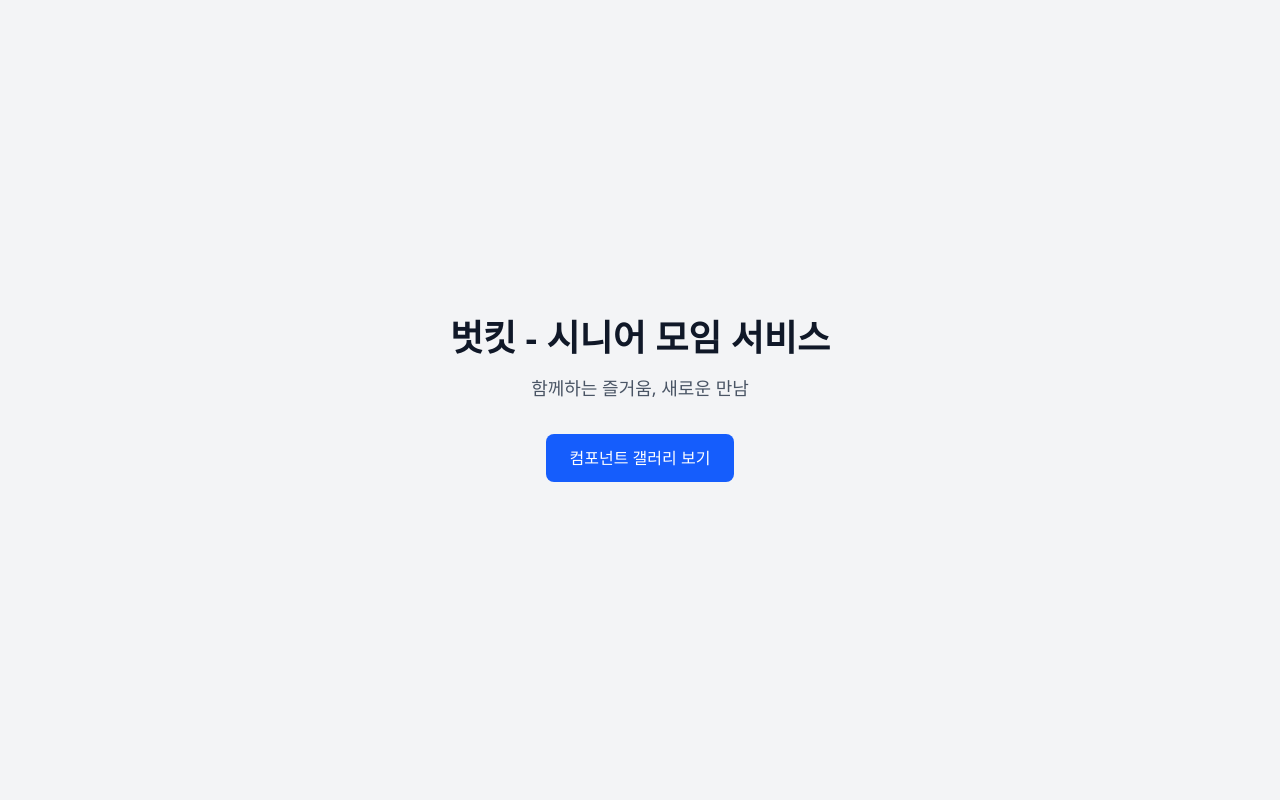
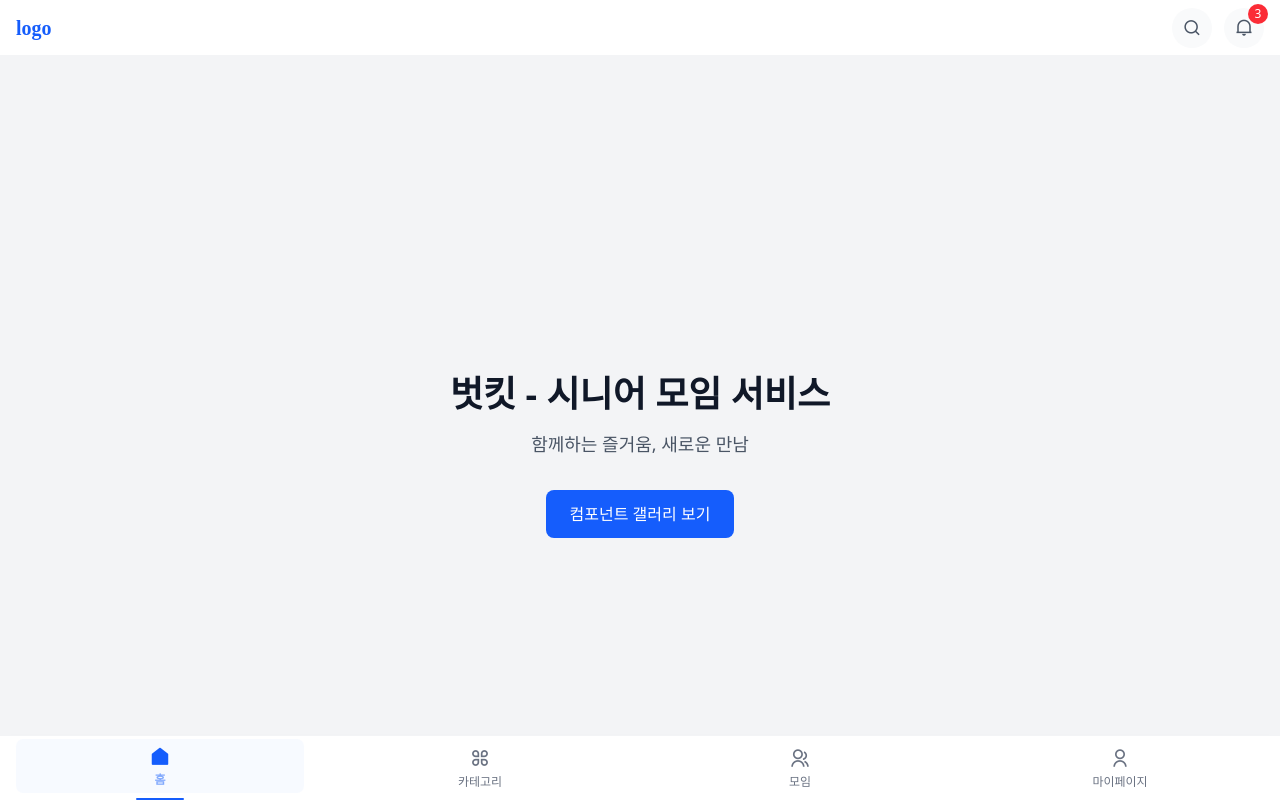
Before and after one commit to GoormOnlyOne/OnlyOne-Front, a React (Vite) app: page / in a window 1280 px wide. Built offline with nearby package versions, Linux system fonts and the light colour scheme.

Commit message:
feat: 기본 레이아웃 생성 및 router 설정

```diff
--- /dev/null
+++ b/src/components/layout/default/Layout.tsx
@@ -0,0 +1,24 @@
+import { Outlet } from 'react-router-dom';
+import Header from './Header';
+import Footer from './Footer';
+
+export default function DefaultLayout() {
+  return (
+    <div className="h-screen flex flex-col overflow-hidden">
+      {/* 고정 헤더 - 높이를 명시적으로 설정 */}
+      <div className="h-14 flex-shrink-0">
+        <Header />
+      </div>
+
+      {/* 스크롤 가능한 메인 영역 */}
+      <main className="flex-1 overflow-y-auto bg-gray-50">
+        <Outlet />
+      </main>
+
+      {/* 고정 푸터 - 높이를 명시적으로 설정 */}
+      <div className="h-16 flex-shrink-0">
+        <Footer />
+      </div>
+    </div>
+  );
+}
--- a/src/routes/Router.tsx
+++ b/src/routes/Router.tsx
@@ -1,12 +1,36 @@
 import { createBrowserRouter } from 'react-router-dom';
+import DefaultLayout from '../components/layout/default/Layout.tsx';
 import { Home } from '../pages/Home/Home.tsx';
+import { Category } from '../pages/Category/Category.tsx';
+import { Meeting } from '../pages/Meeting/Meeting.tsx';
+import { Mypage } from '../pages/Mypage/Mypage.tsx';
 import { ComponentGallery } from '../pages/ComponentGallery/ComponentGallery.tsx';
 
 export const router = createBrowserRouter([
   {
+    // 레이아웃이 적용되는 라우트들
     path: '/',
-    element: <Home />,
+    element: <DefaultLayout />,
+    children: [
+      {
+        index: true,
+        element: <Home />,
+      },
+      {
+        path: 'category',
+        element: <Category />,
+      },
+      {
+        path: 'meeting',
+        element: <Meeting />,
+      },
+      {
+        path: 'mypage',
+        element: <Mypage />,
+      },
+    ],
   },
+  // 레이아웃이 적용되지 않는 라우트들
   {
     path: '/components',
     element: <ComponentGallery />,
```
Also changed, not shown: src/components/layout/Layout/Layout.tsx (deleted), src/components/layout/Layout/index.ts (deleted).
